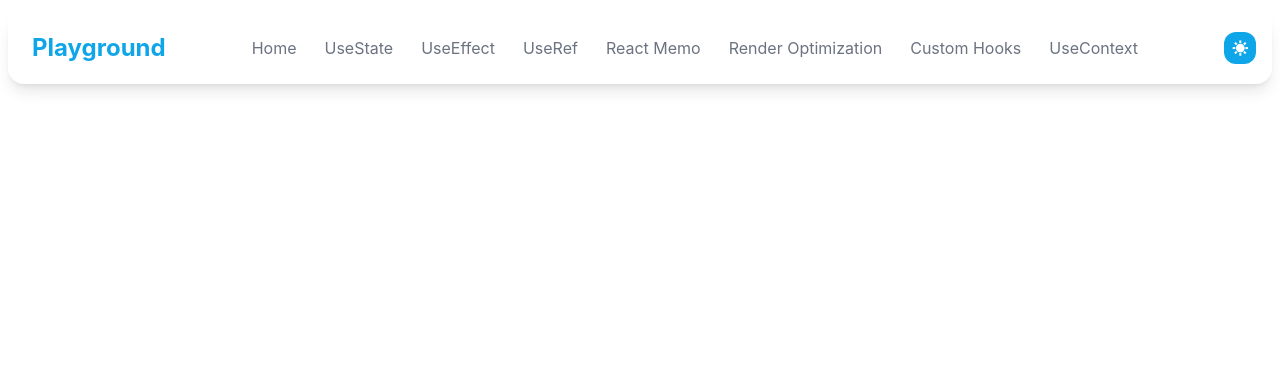
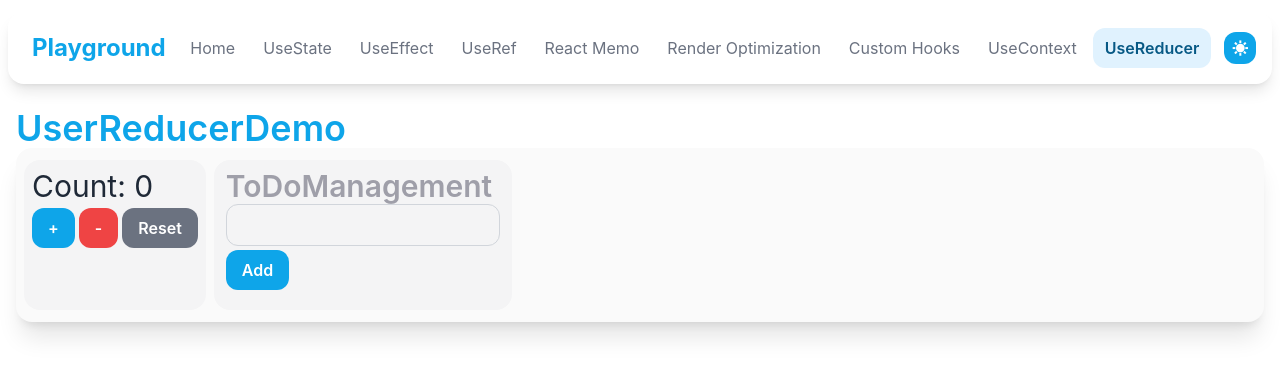
Before and after one commit to drumil1530/react-playground, a React (Vite) app: page /useReducer in a window 1280 px wide. Shown: the top 376 px of the page. Built offline with nearby package versions, Linux system fonts and the light colour scheme.

Commit message:
feat: complete useReducer experiments (Counter and ToDo)

```diff
--- a/src/App.tsx
+++ b/src/App.tsx
@@ -9,6 +9,7 @@ import ThemeToggle from './components/ThemeToggle';
 import ReactMemoDemo from './demos/hooks/04-react-memo/ReactMemoDemo';
 import CustomHooksDemo from './demos/hooks/06-custom-hooks/CustomHooksDemo';
 import UseContextDemo from './demos/hooks/06-useContext/UseContextDemo';
+import UserReducerDemo from './demos/hooks/07-useReducer/UserReducerDemo';
 
 function App() {
   const pages = [
@@ -20,6 +21,7 @@ function App() {
     'render-optimization',
     'custom-hooks',
     'useContext',
+    'useReducer',
   ];
 
   return (
@@ -59,6 +61,7 @@ function App() {
           <Route path="/render-optimization" element={<UseCallbackDemo />} />
           <Route path="/custom-hooks" element={<CustomHooksDemo />} />
           <Route path="/useContext" element={<UseContextDemo />} />
+          <Route path="/useReducer" element={<UserReducerDemo />} />
         </Routes>
       </div>
     </>
--- /dev/null
+++ b/src/demos/hooks/07-useReducer/ReducerDemo.tsx
@@ -0,0 +1,47 @@
+/*
+ * Step 1: Initialize useReducer
+ * - Create a reducer that manages a simple count value.
+ * - Actions: increment, decrement, reset.
+ * - Observe how dispatch replaces multiple setState calls.
+ */
+
+import { useReducer } from 'react';
+import Button from '../../../components/Button';
+
+type Action = 'increment' | 'decrement' | 'reset';
+
+function reducer(state: { count: number }, action: { type: Action }) {
+  switch (action.type) {
+    case 'increment':
+      return { count: state.count + 1 };
+    case 'decrement':
+      return { count: state.count - 1 };
+    case 'reset':
+      return { count: 0 };
+    default:
+      return state;
+  }
+}
+
+export default function ReducerDemo() {
+  const [state, dispatch] = useReducer(reducer, { count: 0 });
+
+  return (
+    <div className='p-2'>
+      <p className='text-3xl mb-1'>Count: {state.count}</p>
+      <Button className="me-1" onClick={() => dispatch({ type: 'increment' })}>
+        +
+      </Button>
+      <Button variant="danger" onClick={() => dispatch({ type: 'decrement' })}>
+        -
+      </Button>
+      <Button
+        variant="secondary"
+        className="ms-1"
+        onClick={() => dispatch({ type: 'reset' })}
+      >
+        Reset
+      </Button>
+    </div>
+  );
+}
--- /dev/null
+++ b/src/demos/hooks/07-useReducer/ToDoManagement.tsx
@@ -0,0 +1,88 @@
+/*
+ * Step 2: Build a Todo app using useReducer
+ * - State: array of todos
+ * - Actions: ADD_TODO, TOGGLE_TODO, DELETE_TODO
+ * - Input for adding, list for display
+ */
+
+import { useReducer, useRef } from 'react';
+import Input from '../../../components/Input';
+import Button from '../../../components/Button';
+
+type ToDoState = {
+  task?: string;
+  done: boolean;
+};
+
+type Action = {
+  event?: React.FormEvent<HTMLFormElement>;
+  type: 'ADD_TODO' | 'TOGGLE_TODO' | 'DELETE_TODO';
+  index?: number;
+  value?: string;
+};
+
+function ToDo(state: ToDoState[], action: Action) {
+  switch (action.type) {
+    case 'ADD_TODO':
+      action.event?.preventDefault();
+      return [...state, { task: action.value, done: false }];
+    case 'TOGGLE_TODO':
+      return state.map((todo, index) => {
+        if (index === action.index) {
+          return { ...todo, done: !todo.done };
+        }
+        return todo;
+      });
+    case 'DELETE_TODO':
+      return state.filter((_, index) => index !== action.index);
+    default:
+      return state;
+  }
+}
+
+const ToDoManagement = () => {
+  const [state, dispatch] = useReducer(ToDo, []);
+  const inputRef = useRef<HTMLInputElement>(null);
+
+  return (
+    <div className="py-2 px-3">
+      <h2 className="text-3xl text-zinc-400 font-semibold">ToDoManagement</h2>
+      <form
+        onSubmit={(e) =>
+          dispatch({
+            event: e,
+            type: 'ADD_TODO',
+            value: inputRef.current?.value,
+          })
+        }
+      >
+        <Input ref={inputRef} type="text" />
+        <Button className="mt-1 mb-3" type="submit">
+          Add
+        </Button>
+      </form>
+      <ul>
+        {state.map((todo, index) => (
+          <li key={index} className="rounded-xl shadow bg-bg-300 py-2 px-4">
+            <input
+              type="checkbox"
+              checked={todo.done}
+              onChange={() => dispatch({ type: 'TOGGLE_TODO', index })}
+              className="me-1 w-4 aspect-square align-middle"
+            />
+            <span>{todo.task}</span>
+            <Button
+              variant="danger"
+              className="ms-1"
+              onClick={() => dispatch({ type: 'DELETE_TODO', index })}
+            >
+              Delete
+            </Button>
+          </li>
+        ))}
+      </ul>
+    </div>
+  );
+};
+
+export default ToDoManagement;
--- /dev/null
+++ b/src/demos/hooks/07-useReducer/UserReducerDemo.tsx
@@ -0,0 +1,18 @@
+import ReducerDemo from './ReducerDemo';
+import ToDoManagement from './ToDoManagement';
+
+const UserReducerDemo = () => {
+  return (
+    <div>
+      <h1 className="text-4xl text-primary-500 font-semibold">
+        UserReducerDemo
+      </h1>
+      <div className="flex flex-wrap gap-2 px-2 py-3 rounded-2xl shadow-xl bg-bg-100 *:bg-bg-200 *:rounded-2xl">
+        <ReducerDemo />
+        <ToDoManagement />
+      </div>
+    </div>
+  );
+};
+
+export default UserReducerDemo;
```
Also changed, not shown: 1 other file (tests, documents, lock files or other folders).
